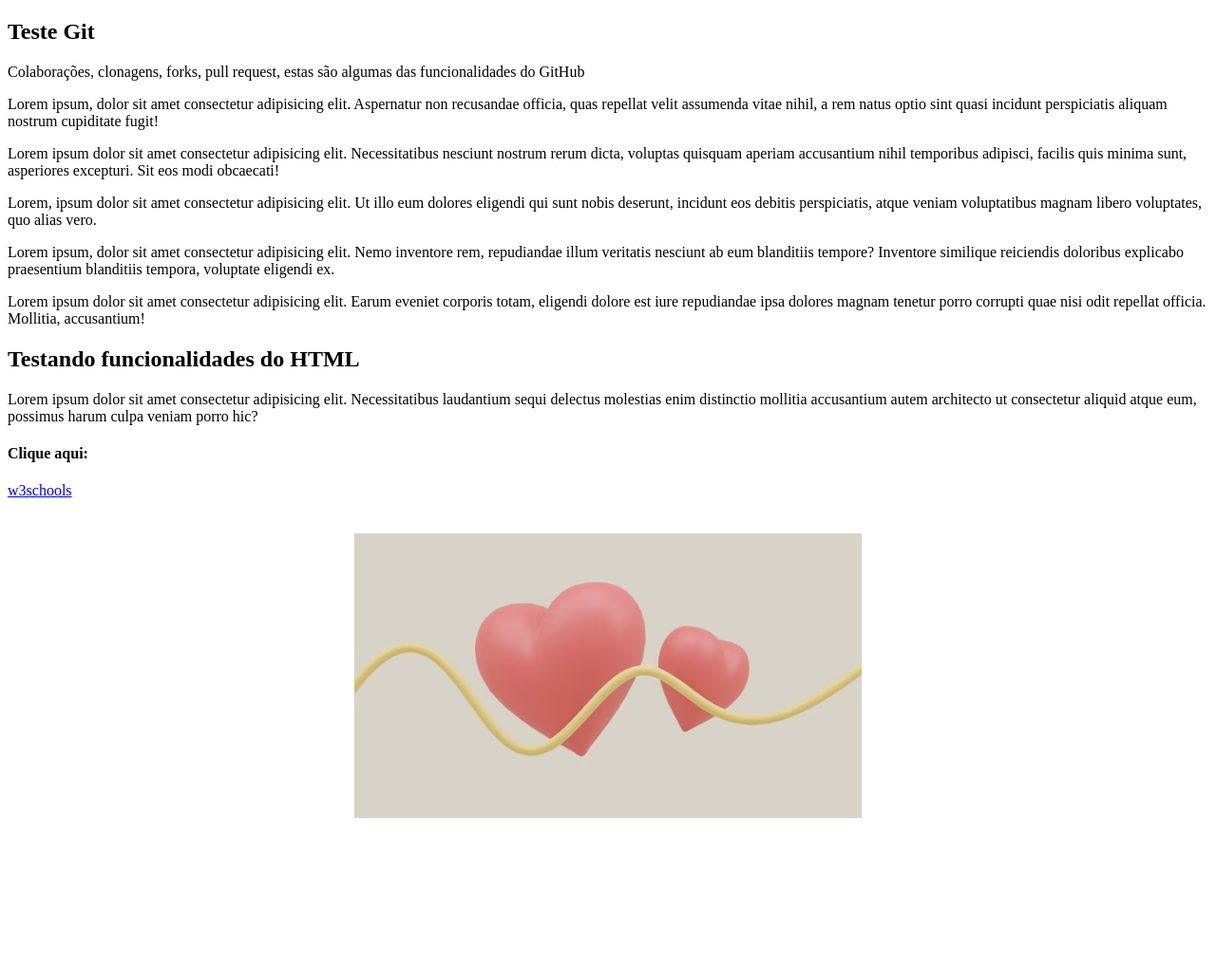
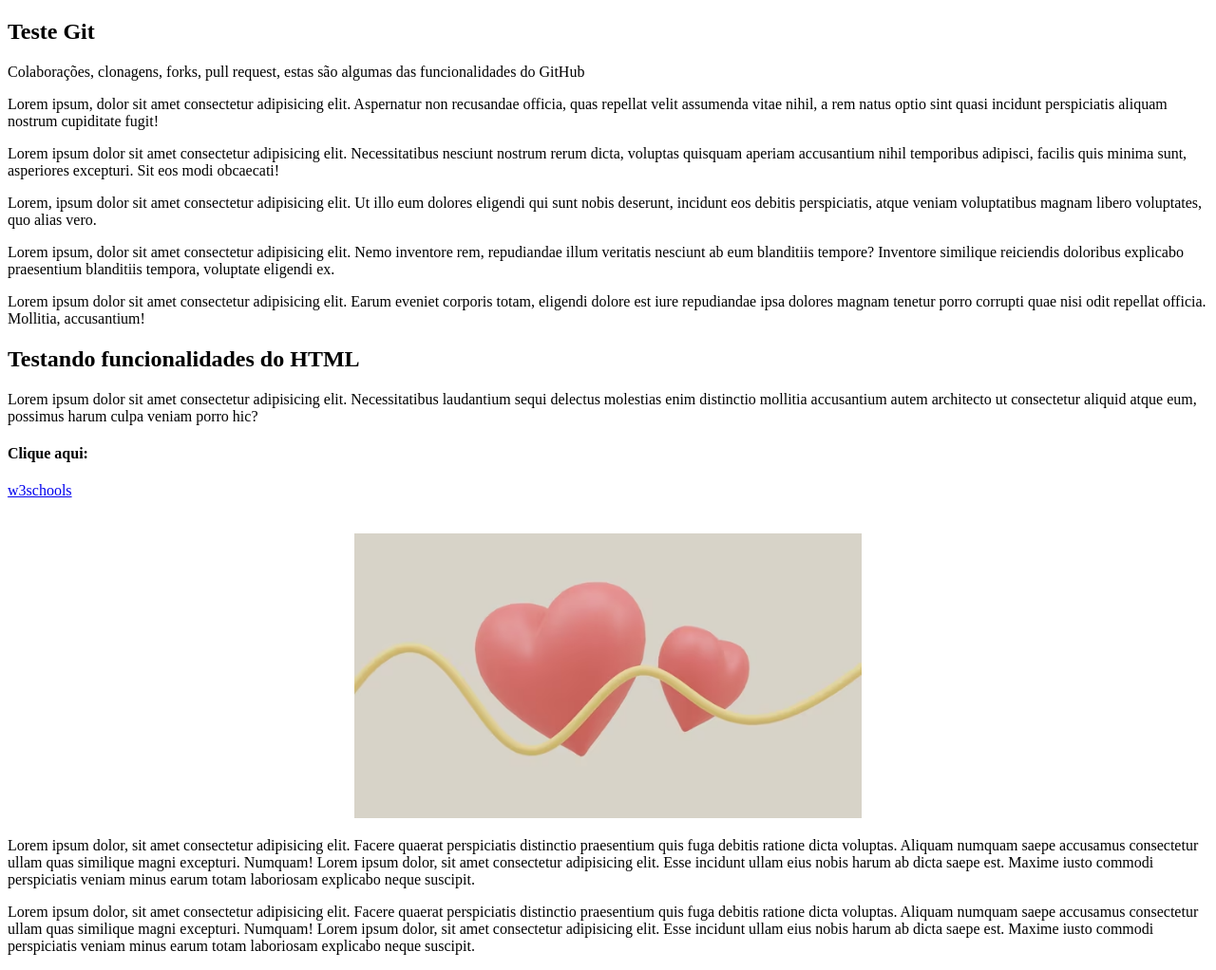
Before and after one commit to scop01/colab-teste-git, a plain HTML site: page index.html in a window 1280 px wide. Shown: the whole page at 95% size. Before the commit the page ends 874 px from the top, so only its background shows below. Drawn offline with Linux system fonts and the light colour scheme.

Commit message:
últimos parágrafos

```diff
--- a/index.html
+++ b/index.html
@@ -25,6 +25,7 @@
     <center>
     <img src="img/img.png" height="300">
     </center>
-
+    <p>Lorem ipsum dolor, sit amet consectetur adipisicing elit. Facere quaerat perspiciatis distinctio praesentium quis fuga debitis ratione dicta voluptas. Aliquam numquam saepe accusamus consectetur ullam quas similique magni excepturi. Numquam! Lorem ipsum dolor, sit amet consectetur adipisicing elit. Esse incidunt ullam eius nobis harum ab dicta saepe est. Maxime iusto commodi perspiciatis veniam minus earum totam laboriosam explicabo neque suscipit.</p>
+    <p>Lorem ipsum dolor, sit amet consectetur adipisicing elit. Facere quaerat perspiciatis distinctio praesentium quis fuga debitis ratione dicta voluptas. Aliquam numquam saepe accusamus consectetur ullam quas similique magni excepturi. Numquam! Lorem ipsum dolor, sit amet consectetur adipisicing elit. Esse incidunt ullam eius nobis harum ab dicta saepe est. Maxime iusto commodi perspiciatis veniam minus earum totam laboriosam explicabo neque suscipit.</p>
 </body>
 </html>
```
